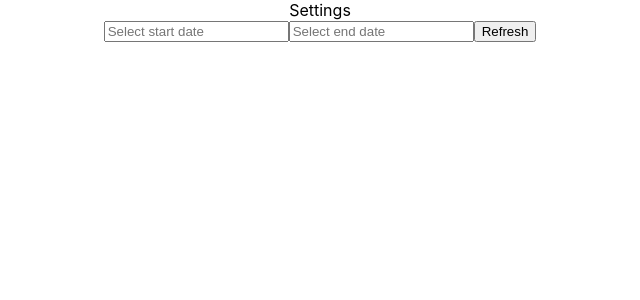
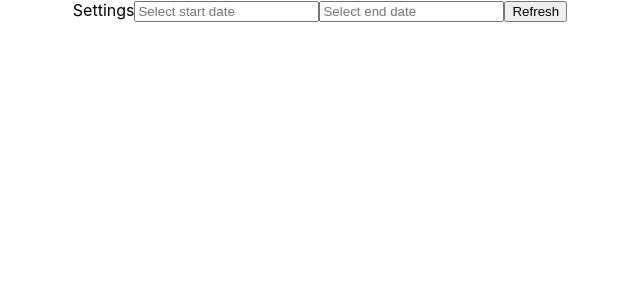
Before and after one commit to JuliOgogo/super-data-picker, a React (Create React App) app: page / in a window 1280 px wide. Shown: the top 300 px of the page, without its empty margins (320-960 px from the left). Built offline with nearby package versions, Linux system fonts and the light colour scheme.

Commit message:
ref: folders

```diff
--- /dev/null
+++ b/src/components/SuperDataPicker/Settings/Settings.tsx
@@ -0,0 +1,12 @@
+import React from 'react';
+
+type SettingsPropsType = {
+    isSettingsOpen: boolean
+    setIsSettingsOpen: (value: boolean) => void
+}
+
+export const Settings: React.FC<SettingsPropsType> = ({isSettingsOpen}) => {
+    return <span>
+        Settings
+    </span>
+}
--- a/src/components/SuperDataPicker/SuperDataPicker.tsx
+++ b/src/components/SuperDataPicker/SuperDataPicker.tsx
@@ -1,6 +1,7 @@
 import React, {useState} from 'react';
 import ReactDatePicker from 'react-datepicker';
 import {setToLocalStorage} from '../../common/localStorage';
+import {Settings} from './Settings/Settings';
 
 export function SuperDataPicker() {
 
@@ -29,7 +30,7 @@ export function SuperDataPicker() {
 
     return <div>
 
-        <Settings isSettingsOpen={isSettingsOpen}/>
+        <Settings isSettingsOpen={isSettingsOpen} setIsSettingsOpen={setIsSettingsOpen}/>
 
         <ReactDatePicker
             selectsStart
@@ -57,13 +58,3 @@ export function SuperDataPicker() {
         <button onClick={onClickHandler}>Refresh</button>
     </div>
 }
-
-type SettingsPropsType = {
-    isSettingsOpen: boolean
-}
-
-export const Settings: React.FC<SettingsPropsType> = ({isSettingsOpen}) => {
-    return <div>
-        Settings
-    </div>
-}
```
